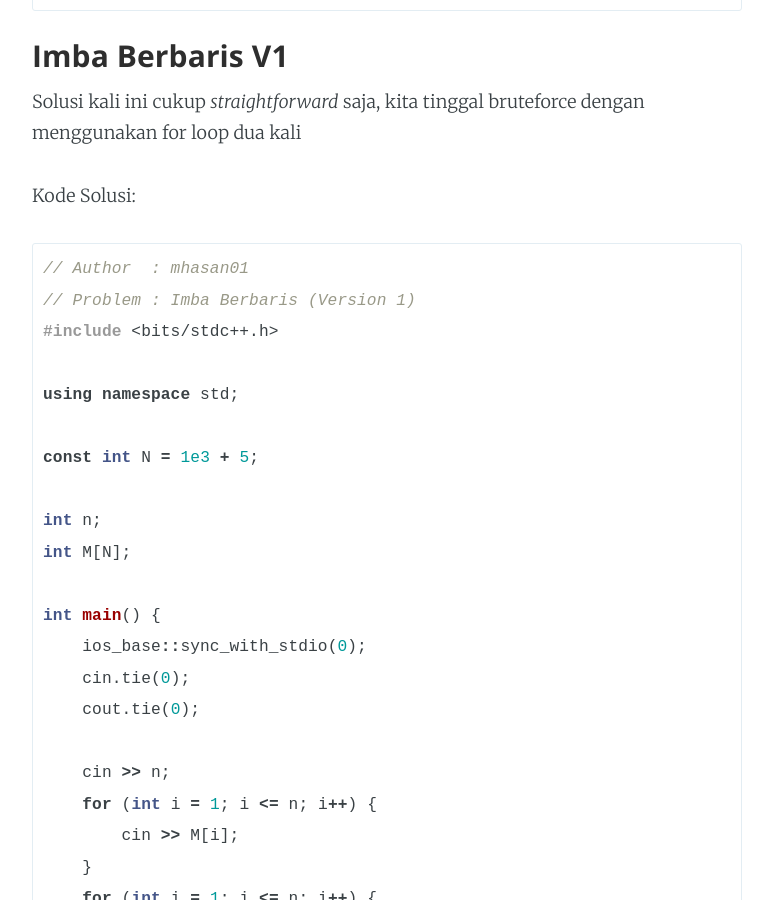
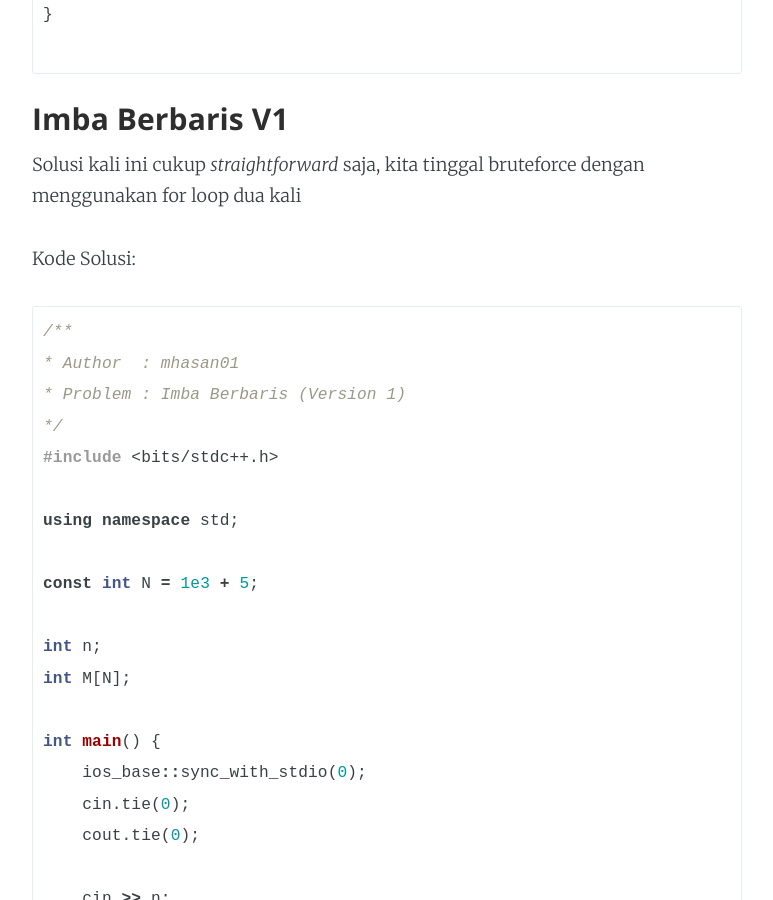
Before and after one commit to cp-itb/blog, a Jekyll site: the page built from _posts/2020-04-12-Pembahasan-Practice-Contest-CP19.md, in a window 1280 px wide and 900 px high, scrolled down 5365 px. Shown: the whole window, without its empty margins (253-1026 px from the left). Built offline with Jekyll 4.4.1, drawn with Linux system fonts in a browser that asks for light colours; formulas are drawn with MathJax 3; some of the changed text lies outside the part shown.

Commit message:
udah agak bener

````diff
--- a/_posts/2020-04-12-Pembahasan-Practice-Contest-CP19.md
+++ b/_posts/2020-04-12-Pembahasan-Practice-Contest-CP19.md
@@ -43,7 +41,11 @@ Selain itu, ada kasus khusus yaitu bila $$ k $$ bernilai $$ 1 $$ (kira - kira ke
 
 Kode Solusi:
 
-``` c++
+```c++
+/*
+ * Author  : Morgen Sudyanto
+ * Problem : Cegah Penyebaran Corona
+ */
 #include <bits/stdc++.h>
 #define fi first
 #define se second
@@ -148,9 +150,11 @@ Solusi kali ini cukup *straightforward* saja, kita tinggal bruteforce dengan men
 
 Kode Solusi:
 
-``` c++
-// Author  : mhasan01
-// Problem : Imba Berbaris (Version 1)
+```c++
+/**
+* Author  : mhasan01
+* Problem : Imba Berbaris (Version 1)
+*/
 #include <bits/stdc++.h>
 
 using namespace std;
@@ -187,7 +191,7 @@ Kita tidak bisa menggunakan Bruteforce kali ini. Sehingga diperlukan data strukt
 
 Kode Solusi:
 
-``` c++
+```c++
 /**
 * Author  : mhasan01
 * Problem : Imba Berbaris (Version 2)
@@ -231,15 +235,17 @@ int main() {
 }
 ```
 
-
-
 ### Imba Berbaris V3
 
 Jika Anda berhasil menyelesaikan Version 2, maka Version 3 ini sebenarnya mudah saja. Kita tinggal urutkan terlebih dahulu nilai-nilai $$ M_i $$-nya, bisa dengan `pair<int, int>` lalu di `sort` kemudian dimasukkan ke `unordered_map<int, int>` atau `map<int, int>`. Kali ini saya urutkan dengan memasukkannya ke dalam `set`, kemudian iterate set tersebut sambil menghitung urutannya, lalu di masukkan ke dalam `unordered_map<int, int>` urutannya.
 
 Kode Solusi:
 
-``` c++
+```c++
+/**
+* Author  : mhasan01
+* Problem : Imba Berbaris (Version 3)
+*/
 #include <bits/stdc++.h>
 
 using namespace std;
@@ -293,7 +299,7 @@ Soal ini cukup *well-known*, solusinya ya sederhana saja, Banyaknya cara naik ta
 
 Kode Solusi:
 
-``` c++
+```c++
 /**
 * Author  : mhasan01
 * Problem : Naik Tangga (Version 1)
@@ -332,13 +338,13 @@ int main() {
 
 Kali ini $$ N $$ cukup besar, sehingga tidak mungkin kita masukkan ke dalam suatu Array/Vector. Oleh karena itu, kita bisa gunakan **[Matrix Exponentiation](https://www.geeksforgeeks.org/matrix-exponentiation/)**. Triknya adalah sebagai berikut, misalkan kita notasikan $$ F_i $$ sebagai fibbonaci ke-$$i$$. Maka bisa didapat
 
-$$ \begin{pmatrix} F_n\\ F_{n + 1} \end{pmatrix} = \left \begin{pmatrix} 0 & 1\\ 1 & 1 \right \end{pmatrix}^n \begin{pmatrix} F_0\\ F_1 \end{pmatrix} $$
+![Fibbonaci]({{ site.baseurl }}assets/images/fibbon.gif)
 
 Sehingga kita tinggal mencari cara mengalikan matriks dengan cepat, yaitu dengan Matrix Exponentiation tadi.
 
 Kode Solusi:
 
-``` c++
+```c++
 
 /**
 * Author  : mhasan01
@@ -420,15 +426,13 @@ int main() {
 
 ```
 
-
-
 ### Penyebaran Corona V1
 
 Soal ini cukup standar, kita hanya perlu melakukan DFS atau BFS dimulai dari **root** (pada kasus ini **root** = $$ 1 $$), lalu pada *traversal* tersebut kita catat jarak *root* ke node. Disini kita gunakan saja DFS, salah satu implementasi kodenya dapat dilihat di kode solusi.
 
 Kode Solusi:
 
-``` c++
+```c++
 /**
 * Author  : mhasan01
 * Problem : Penyebaran Corona (Version 1)
@@ -477,7 +481,7 @@ int main() {
 
 ### Penyebaran Corona V2
 
-Soal ini sebenarnya hanya menanyakan jarak dua *node* pada suatu *tree*. Tentunya, melakukan DFS pada setiap node bukan ide yang baik, oleh karena itu kita gunakan ide lain, yakni menggunakan **LCA** (*Lowest Common Ancestor*). Penjelasan mengenai **LCA** dapat dilihat di [**link ini**](https://cp-algorithms.com/graph/lca.html). Kita asumsikan *root* graf ada pada *node* $$ 1 $$, lalu seperti soal sebelumnya kita hitung jarak *node* $$ 1 $$ ke semua *node*, anggap saja kita catat di *array* bernama **dist**, maka untuk setiap pasang *node u, v* kita dapat mencari jaraknya dengan rumus:
+Soal ini sebenarnya hanya menanyakan jarak dua *node* pada suatu *tree*. Tentunya, melakukan DFS pada setiap node bukan ide yang baik, oleh karena itu kita gunakan ide lain, yakni menggunakan **LCA** (*Lowest Common Ancestor*). Penjelasan mengenai **LCA** dapat dilihat di [**link ini**](https://cp-algorithms.com/graph/lca.html). Kita asumsikan *root* graf ada pada *node* $$ 1 $$, lalu seperti soal sebelumnya kita hitung jarak *node* $$ 1 $$ ke semua *node*, anggap saja kita catat di *array* bernama **dist**, maka untuk setiap pasang *node** $$ u $$, $$ v $$ kita dapat mencari jaraknya dengan rumus:
 
 `distance(u, v) = dist[u] + dist[v] - 2 * dist[lca(u, v)]`
 
@@ -485,7 +489,7 @@ Implementasi **LCA** termudah (menurut aku) adalah dengan menggunakan teknik [**
 
 Kode Solusi:
 
-``` c++
+```c++
 /**
 * Author  : mhasan01
 * Problem : Penyebaran Corona (Version 2)
@@ -568,7 +572,7 @@ Perhatikan bahwa yang penting adalah posisi kolom setiap topping. Solusinya cuku
 
 Kode Solusi:
 
-``` c++
+```c++
 /**
 * Author  : Kamal Shafi
 * Problem : Potong Kue
@@ -617,7 +621,7 @@ Solusi ini cukup *straightforward* karena *constraint* yang kecil, kita tinggal
 
 Kode Solusi:
 
-``` c++
+```c++
 /**
 * Author  : mhasan01
 * Problem : Penyiraman Tanaman (Version 1)
@@ -672,7 +676,7 @@ Kali ini kita tidak bisa melakukan Bruteforce, maka kita perlu suatu data strukt
 
 Kode Solusi:
 
-``` c++
+```c++
 /**
 * Author  : mhasan01
 * Problem : Penyiraman Tanaman (Version 2)
@@ -777,7 +781,7 @@ Kali ini kita butuh *update range*, maka kita perlu data struktur lebih advance.
 
 Kode Solusi:
 
-``` c++
+```c++
 /**
 * Author  : mhasan01
 * Problem : Penyiraman Tanaman (Version 3)
@@ -913,7 +917,7 @@ Soal ini dapat diselesaikan dengan BFS/DFS, namun *intended solution*-nya adalah
 
 Kode Solusi:
 
-``` c++
+```c++
 /**
 * Author  : Kamal Shafi
 * Problem : Tugas Kelompok
@@ -973,7 +977,7 @@ Soal ini cukup klasik, kita tinggal gunakan **[Kadane's Algorithm](https://www.g
 
 Kode Solusi:
 
-``` c++
+```c++
 /**
  * Author  : Morgen Sudyanto
  * Problem : Tugas Kecil Mufraswid
@@ -1022,7 +1026,7 @@ Soal kali ini tidak seklasik Tugas Kecil Mufraswid. Kita perlu melakukan **Dynam
 
 Kode Solusi:
 
-``` c++
+```c++
 // Author  : Morgen Sudyanto
 // Problem : Tugas Besar Mufraswid
 #include <bits/stdc++.h>
````
Also changed, not shown: other parts of _posts/2020-04-12-Pembahasan-Practice-Contest-CP19.md (+0 -2 lines), assets/images/fibbon.gif (added).
